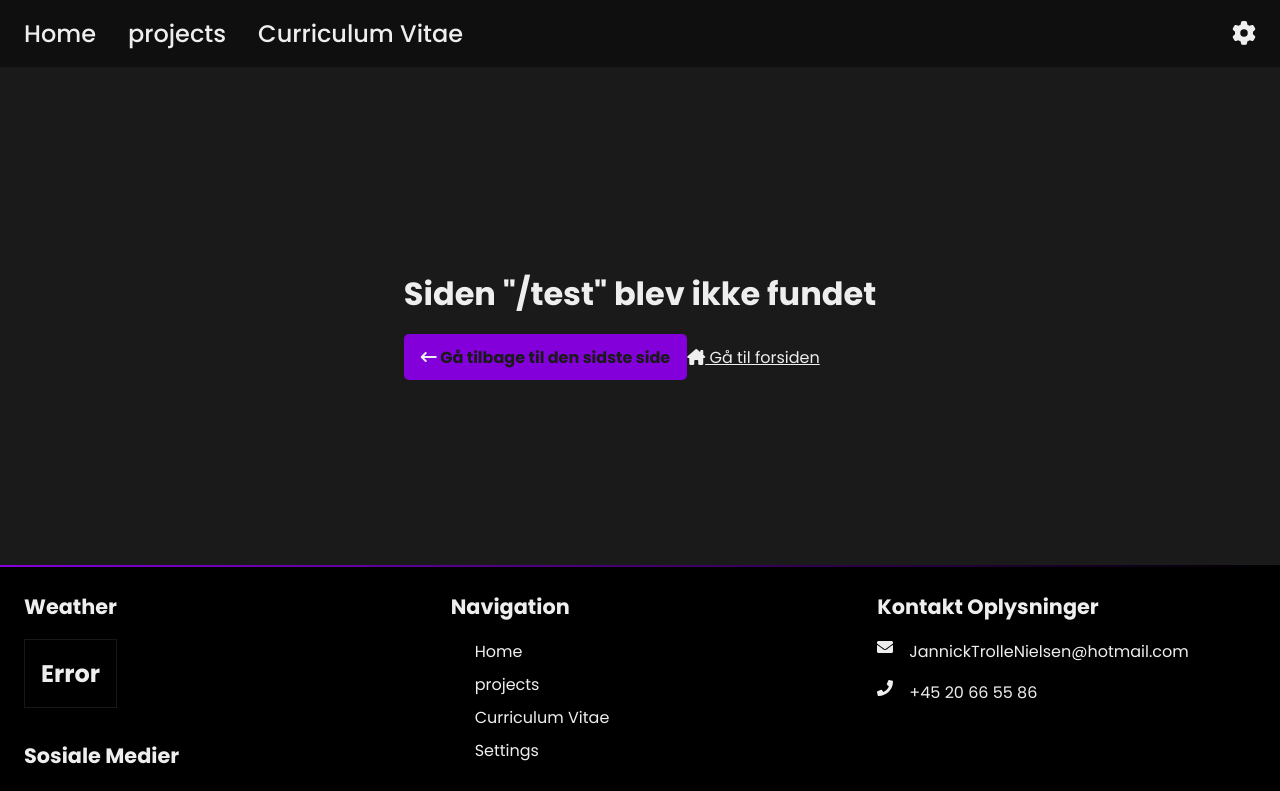
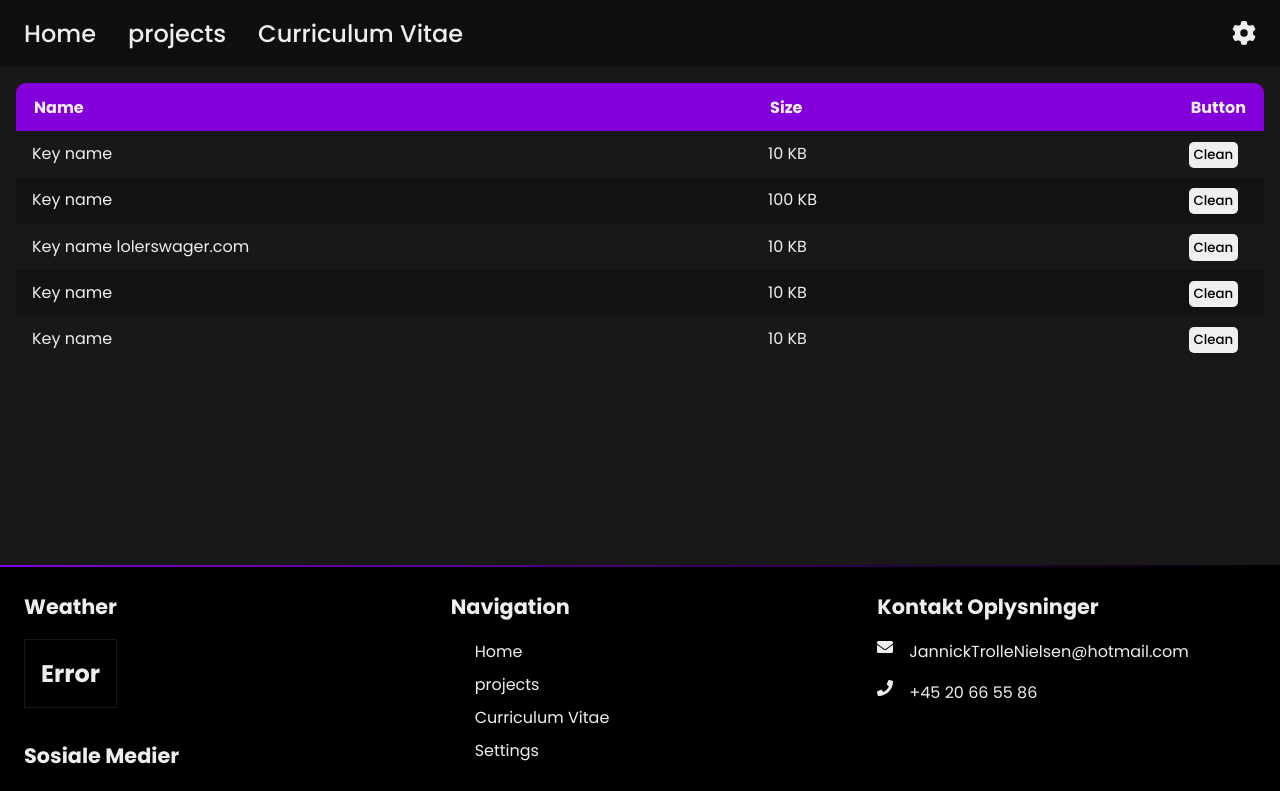
Before and after one commit to LolerSwager/portfolie-2023-react, a React (Create React App) app: page /test in a window 1280 px wide. Shown: the top 791 px of the page. Built offline with nearby package versions, Linux system fonts and the light colour scheme; no server answers.

Commit message:
opacity change from 50 to 40

```diff
--- /dev/null
+++ b/src/Components/Settings/Notifications.jsx
@@ -0,0 +1,58 @@
+import { styled } from "styled-components"
+import ToggleSwitch from "../ToggleSwitch"
+
+export default function Notifications(){
+    return(
+        <>
+            <h2 id="Notifications">
+            Notifications
+            </h2>
+            <section>
+                <SpanSpread>
+                    <h4>
+                       Get Browser Notifications
+                    </h4>
+                    <ToggleSwitch ToggleDisabled={false}/>
+                </SpanSpread>
+                <SpanSpread>
+                    <h4>
+                       Get Push notifications
+                    </h4>
+                    <ToggleSwitch ToggleDisabled={true}/>
+                </SpanSpread>
+                <SpanSpread>
+                    <h4>
+                       Get Email notifications
+                    </h4>
+                    <ToggleSwitch ToggleDisabled={true}/>
+                </SpanSpread>
+            </section>
+            <section>
+                <SpanSpread>
+                    <h4>
+                    notify me when website get updated
+                    </h4>
+                    <ToggleSwitch ToggleDisabled={true}/>
+                </SpanSpread>
+                <SpanSpread>
+                    <h4>
+                    notify me when a new Project is added
+                    </h4>
+                    <ToggleSwitch ToggleDisabled={true}/>
+                </SpanSpread>
+                <SpanSpread>
+                    <h4>notify me when Jannick's job status chages </h4>
+                    <ToggleSwitch ToggleDisabled={true}/>
+                </SpanSpread>
+            </section>
+        </>
+    )
+}
+
+
+const SpanSpread = styled.span`
+    display: flex;
+    align-items: center;
+    justify-content: space-between;
+    padding: 1rem 0 1rem 1rem;
+`
--- /dev/null
+++ b/src/Components/Table.jsx
@@ -0,0 +1,118 @@
+import { styled } from "styled-components"
+
+export default function Table(){
+    return(
+        <StyledTable>
+            <HeadTable>
+                <tr>
+                    <th>Name</th>
+                    <th>Size</th>
+                    <th>Button</th>
+                </tr>
+            </HeadTable>
+            <BodyTable>
+                <tr>
+                    <td>Key name</td>
+                    <td>10 KB</td>
+                    <td><button>Clean</button></td>
+                </tr>
+                <tr>
+                    <td>Key name</td>
+                    <td>100 KB</td>
+                    <td><button>Clean</button></td>
+                </tr>
+                <tr>
+                    <td>Key name lolerswager.com</td>
+                    <td>10 KB</td>
+                    <td><button>Clean</button></td>
+                </tr>
+                <tr>
+                    <td>Key name</td>
+                    <td>10 KB</td>
+                    <td><button>Clean</button></td>
+                </tr>
+                <tr>
+                    <td>Key name</td>
+                    <td>10 KB</td>
+                    <td><button>Clean</button></td>
+                </tr>
+            </BodyTable>
+        </StyledTable>
+    )
+}
+
+const StyledTable = styled.table`
+    display: grid;
+    flex: 1;
+    grid-template-columns:
+        minmax(150px, 1.75fr)
+        minmax(50px, 1fr)
+        minmax(50px, auto);
+
+    width: auto;
+
+    border-collapse: collapse;
+    border-radius: 10px;
+    overflow: hidden;
+
+    thead,
+    tbody,
+    tr {
+        display: contents;
+    }
+
+    th {
+        background-color: var(--activeColor);
+        border: 2px solid var(--activeColor);
+    }
+
+`
+
+const HeadTable = styled.thead`
+    background-color: var(--activeColor);
+    border: 2px solid var(--activeColor);
+    tr{
+        th{
+            padding: .6rem 1rem;
+            overflow: hidden;
+            text-overflow: ellipsis;
+            white-space: nowrap;
+
+            font-weight: 700;
+            text-align: left;
+        }
+    }
+`
+
+const BodyTable = styled.tbody`
+    border: 2px solid var(--activeColor);
+    overflow: auto;
+    tr{
+        background-color: var(--wrapperColor);
+
+        td{
+            padding: .6rem 1rem;
+            overflow: hidden;
+            text-overflow: ellipsis;
+            white-space: nowrap;
+        }
+
+        &:nth-child(even) td {
+            background: rgba(0, 0, 0, 0.25);
+        }
+        &:hover{
+            background-color: var(--backGroundColor);
+        }
+    }
+
+    button{
+        color: #000;
+        padding: .2rem .3rem;
+        border-radius: calc(var(--borderRadius)/2);
+        border: none;
+        font-weight: 500;
+        &:hover{
+            color: red;
+        }
+    }
+`
--- a/src/Components/ToggleSwitch.jsx
+++ b/src/Components/ToggleSwitch.jsx
@@ -69,6 +69,6 @@ const StyledToggle = styled.div`
 
     input:disabled + .slider{
         cursor: not-allowed;
-        opacity: 50%;
+        opacity: 40%;
     }
 `
--- a/src/Components/Weather/Weather.jsx
+++ b/src/Components/Weather/Weather.jsx
@@ -30,7 +30,7 @@ export default function Weather() {
     }, [getUserCoordinates])
 
     useEffect(() => {
-        const openweathermapUrl = `https://api.openweathermap.org/data/2.5/weather?lat=${lat}&lon=${lon}&appid=6e58d95096d95702f9701b3503f746d6&units=metric&mode=JSON`
+        const openweathermapUrl = `2https://api.openweathermap.org/data/2.5/weather?lat=${lat}&lon=${lon}&appid=6e58d95096d95702f9701b3503f746d6&units=metric&mode=JSON`
         Axios.get(openweathermapUrl)
             .then(function (response) {
                 setWeatherData(response.data.name + " " + Math.round(response.data.main.temp) + " °C")
--- a/src/Pages/Settings.jsx
+++ b/src/Pages/Settings.jsx
@@ -1,5 +1,6 @@
 import { styled } from "styled-components"
 import Appearance from "../Components/Settings/Appearance"
+import Notifications from "../Components/Settings/Notifications"
 import Permissions from "../Components/Settings/Permissions"
 import Storage from "../Components/Settings/Storage"
 
@@ -14,6 +15,10 @@ export default function Settings() {
                         <ul>
                             <li><a href="#Appearance">Appearance</a></li>
                             <li><a href="#Permissions">Permissions</a></li>
+                            <li>
+                                <a href="#Notifications">
+                                Notifications</a>
+                            </li>
                             <li><a href="#Storage">Storage</a></li>
                         </ul>
                     </menu>
@@ -22,6 +27,7 @@ export default function Settings() {
                 <article>
                     <Appearance/>
                     <Permissions/>
+                    <Notifications/>
                     <Storage/>
                 </article>
             </SpacingGrid>
--- /dev/null
+++ b/src/Pages/test.jsx
@@ -0,0 +1,120 @@
+import { styled } from "styled-components"
+import Table from "../Components/Table"
+
+export default function Test(){
+    return(
+        <StyledMain>
+            {/* <WrapperArticle>
+                <ScrollSection>
+                    <HeadSection>
+                        <p>Name</p>
+                        <p>Size</p>
+                        <p>Button</p>
+                    </HeadSection>
+                    <BodySection>
+                        <p>Key name</p>
+                        <p>15 KB</p>
+                        <button>Clean</button>
+                    </BodySection>
+                    <BodySection>
+                        <p>Key name</p>
+                        <p>10 KB</p>
+                        <button>Clean</button>
+                    </BodySection>
+                    <BodySection>
+                        <p>Key name</p>
+                        <p>10 KB</p>
+                        <button>Clean</button>
+                    </BodySection>
+                    <BodySection>
+                        <p>Key name</p>
+                        <p>10 KB</p>
+                        <button>Clean</button>
+                    </BodySection>
+                    <BodySection>
+                        <p>Key name</p>
+                        <p>10 KB</p>
+                        <button>Clean</button>
+                    </BodySection>
+                    <BodySection>
+                        <p>Key name</p>
+                        <p>10 KB</p>
+                        <button>Clean</button>
+                    </BodySection>
+                    <BodySection>
+                        <p>Key name</p>
+                        <p>10 KB</p>
+                        <button>Clean</button>
+                    </BodySection>
+                    <BodySection>ß
+                        <p>Key name</p>
+                        <p>10 KB</p>
+                        <button>Clean</button>
+                    </BodySection>
+                    <BodySection>
+                        <p>Key name</p>
+                        <p>10 KB</p>
+                        <button>Clean</button>
+                    </BodySection>
+                    <BodySection>
+                        <p>Key name</p>
+                        <p>10 KB</p>
+                        <button>Clean</button>
+                    </BodySection>
+                </ScrollSection>
+            </WrapperArticle> */}
+            <Table/>
+        </StyledMain>
+    )
+}
+
+const StyledMain = styled.main`
+    margin: 1rem;
+`
+
+const WrapperArticle = styled.article`
+    height: 100%;
+    max-height: 350px;
+    border: 2px solid var(--activeColor);
+    border-radius: var(--borderRadius);
+    overflow: hidden;
+    display: grid;
+`
+
+const ScrollSection = styled.section`
+    overflow: auto;
+    height: 100%;
+`
+
+const HeadSection = styled.section`
+    display: flex;
+    justify-content: space-between;
+    align-items: center;
+    background-color: var(--activeColor);
+    padding: .5rem 1rem;
+    font-weight: 700;
+    position: sticky;
+    top: 0;
+    width: 100%;
+`
+
+const BodySection = styled.section`
+    display: flex;
+    justify-content: space-between;
+    align-items: center;
+    background-color: var(--wrapperColor);
+    padding: .5rem 1rem;
+    &:hover{
+        background-color: var(--backGroundColor);
+    }
+    button{
+        color: #000;
+        padding: .2rem .3rem;
+        border-radius: calc(var(--borderRadius)/2);
+        border: none;
+        font-weight: 500;
+        &:hover{
+            color: red;
+        }
+    }
+`
--- a/src/Router/AppRouter.jsx
+++ b/src/Router/AppRouter.jsx
@@ -5,6 +5,7 @@ import Cv from "../Pages/cv"
 import Qr from "../Pages/Qr"
 import Settings from "../Pages/Settings"
 import Projects from "../Pages/Projects"
+import Test from "../Pages/test"
 
 export default function AppRouter() {
     return (
@@ -15,6 +16,7 @@ export default function AppRouter() {
             <Route path="*" element={<NotFound />} />
             <Route path="/qr/:themeColor" element={<Qr />} />
             <Route path="/settings" element={<Settings />} />
+            <Route path="/test" element={<Test/>} />
         </Routes>
     )
 }
```
